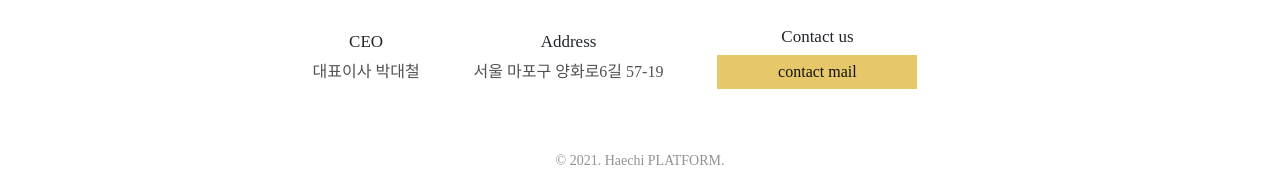
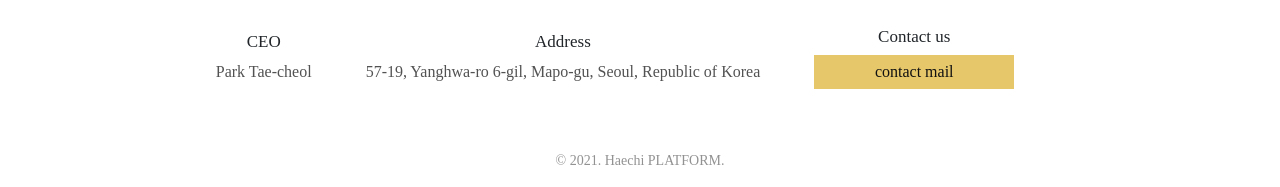
Before and after one commit to hyuna423/HAECHI, a plain HTML site: page index_en.html in a window 1280 px wide. Shown: the part 7670-7857 px from the top of the page. Drawn offline with nearby package versions, Linux system fonts and the light colour scheme; some icons are missing; a web font is replaced by a local one.

Commit message:
추가수정2

```diff
--- a/index_en.html
+++ b/index_en.html
@@ -408,11 +408,11 @@
                 <div class="contact">
                     <div class="con1">
                         <h5>CEO</h5>
-                        <p>대표이사 박대철</p>
+                        <p>Park Tae-cheol</p>
                     </div>
                     <div class="con2">
                         <h5>Address</h5>
-                        <p>서울 마포구 양화로6길 57-19 </p>
+                        <p>57-19, Yanghwa-ro 6-gil, Mapo-gu, Seoul, Republic of Korea</p>
                     </div>
                     <div class="si_button">
                         <h5>Contact us</h5>
```
Also changed, not shown: index.html (+1 -1 lines), 1 other file.
